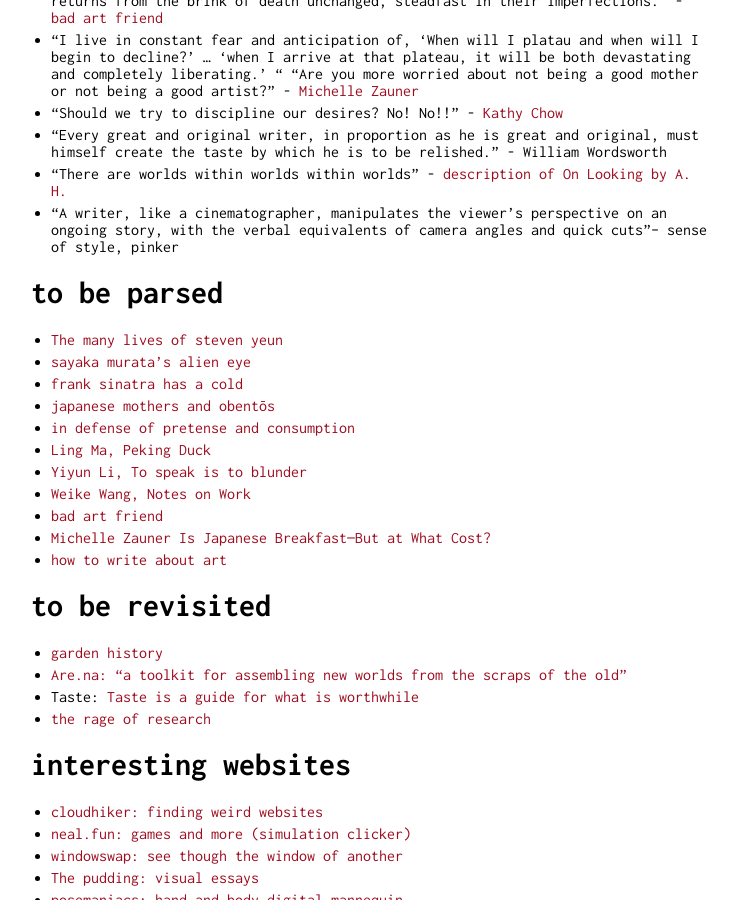
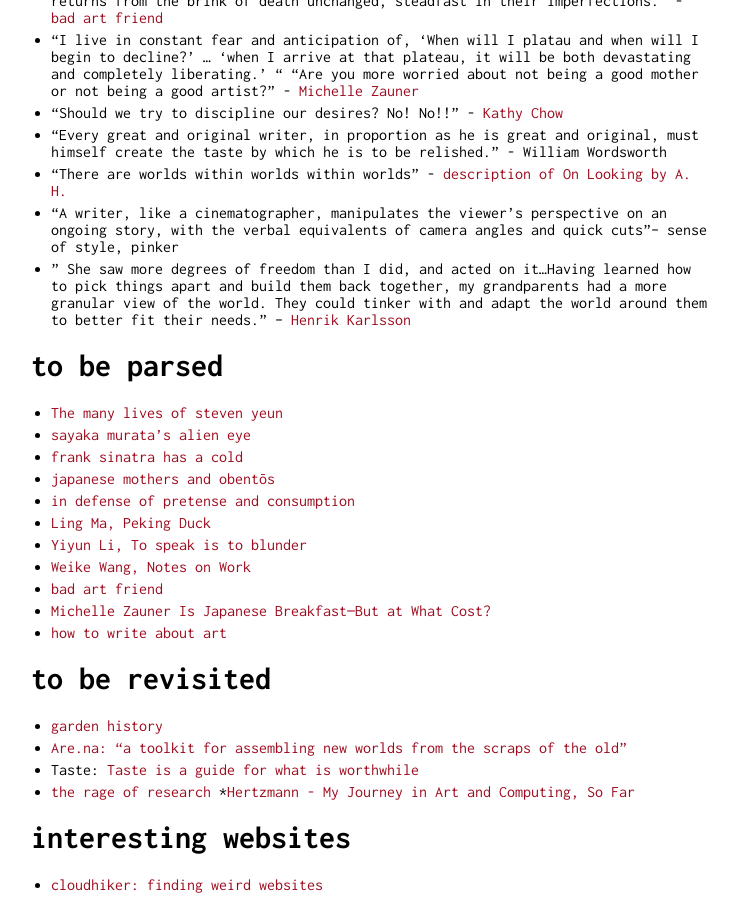
Before and after one commit to kristinezheng/kristinezheng.github.io, a Jekyll site: the page built from gleanings.md, in a window 1280 px wide and 900 px high, scrolled down 323 px. Shown: the whole window, without its empty margins (259-997 px from the left). Built offline with Jekyll 4.4.1, drawn with Linux system fonts in a browser that asks for light colours; our own code applies the rules of GitHub Pages for plain Markdown files.

Commit message:
update format

```diff
--- a/gleanings.md
+++ b/gleanings.md
@@ -8,6 +8,7 @@
 * "Every great and original writer, in proportion as he is great and original, must himself create the taste by which he is to be relished." - William Wordsworth
 * "There are worlds within worlds within worlds" - [description of On Looking by A. H.](https://www.simonandschuster.com/books/On-Looking/Alexandra-Horowitz/9781439191262)
 * "A writer, like a cinematographer, manipulates the viewer's perspective on an ongoing story, with the verbal equivalents of camera angles and quick cuts"-- sense of style, pinker
+* " She saw more degrees of freedom than I did, and acted on it...Having learned how to pick things apart and build them back together, my grandparents had a more granular view of the world. They could tinker with and adapt the world around them to better fit their needs." -- [Henrik Karlsson](https://substack.com/home/post/p-169322287?source=queue)
 
 # to be parsed
 
@@ -29,6 +30,7 @@
 * [Are.na: "a toolkit for assembling new worlds from the scraps of the old"](https://www.are.na/)
 * Taste: [Taste is a guide for what is worthwhile](https://jzhao.xyz/posts/aesthetics-and-taste)
 * [the rage of research](https://ldeming.posthaven.com/the-rage-of-research)
+*[Hertzmann - My Journey in Art and Computing, So Far](https://aaronhertzmann.com/2024/08/19/journey.html)
 
 # interesting websites
 
```
Also changed, not shown: index.md (+1 -1 lines), resources.md (+6 -6 lines).
